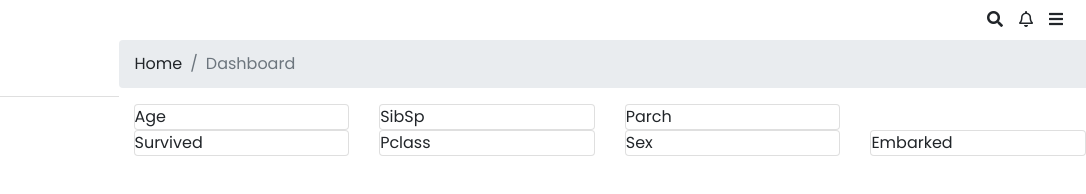
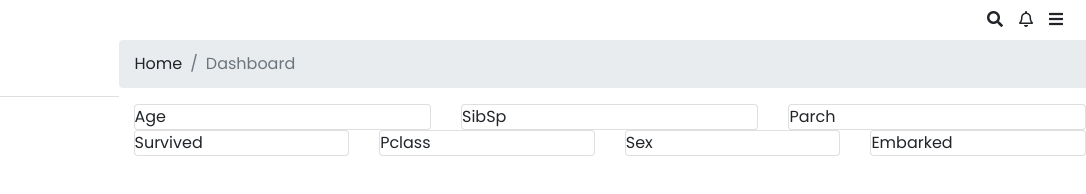
Before and after one commit to prestonlindhardt/EDPS7950PrestonLindhardt, a plain HTML site: page index.html in a window 1280 px wide. Shown: the full height of the page, 194-1280 px from the left. Drawn offline with nearby package versions, Linux system fonts and the light colour scheme.

Commit message:
Add files via upload

```diff
--- a/index.html
+++ b/index.html
@@ -82,15 +82,15 @@
           </div>
 
 
-          <div id="cont_data_exploration" class="container-fluid">
-            <div class="row"> <!-- do not use class="d-flex flex-row justify-content-between align-items-center" -->
-              <div class="col-md-6 col-xl-3"> <!-- CONTENT FOR AGE -->
+          <div id="cont_data_exploration ACTIVITY #2" class="container"> <!-- Activity #2 Start-->
+            <div class="row justify-content-center"> <!-- do not use class="d-flex flex-row justify-content-between align-items-center" -->
+              <div class="col-md-4"> <!-- CONTENT FOR AGE -->
                 <div class="card"> Age</div>
               </div>
-              <div class="col-md-6 col-xl-3"> <!-- COUNT FOR SIBSP -->
+              <div class="col-md-4"> <!-- COUNT FOR SIBSP -->
                 <div class="card">SibSp</div>
               </div>
-              <div class="col-md-6 col-xl-3"> <!-- CONTENT FOR PARCH -->
+              <div class="col-md-4"> <!-- CONTENT FOR PARCH -->
                 <div class="card">Parch</div>
               </div>
             </div>
```
